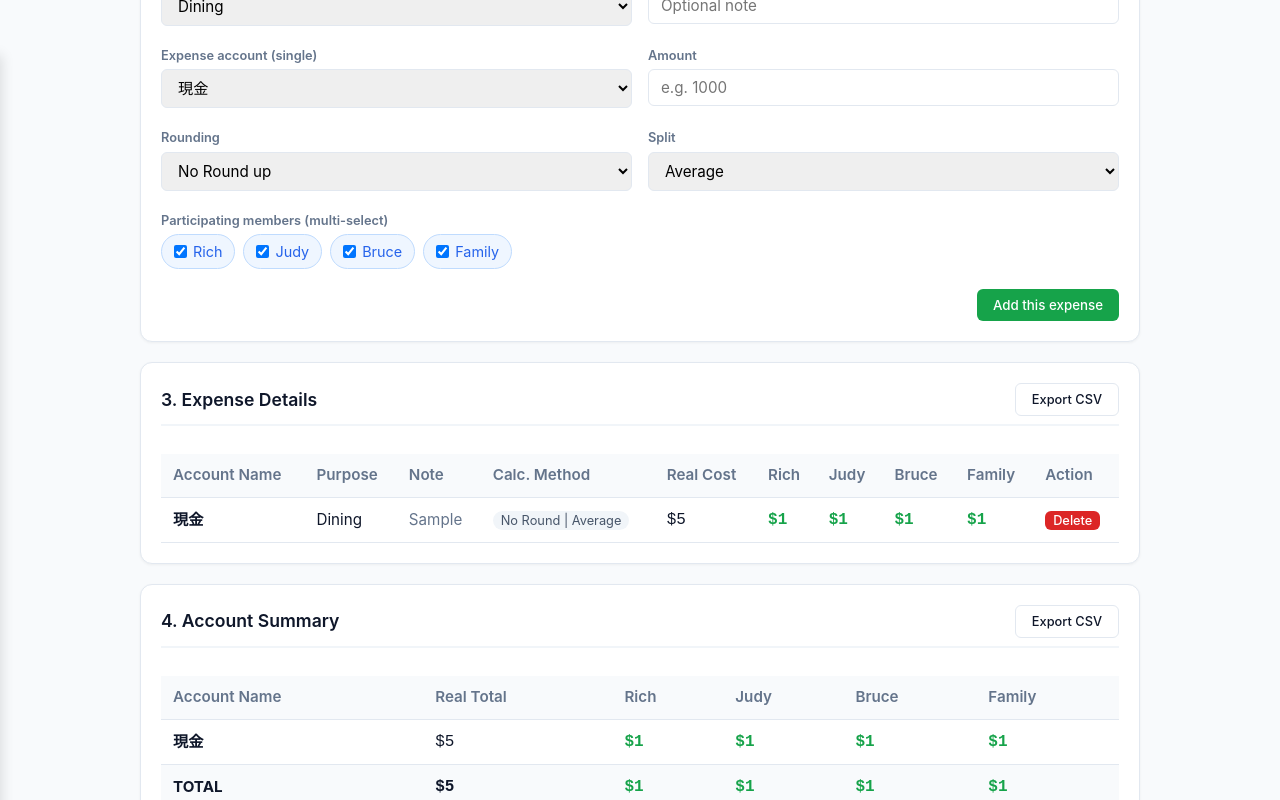
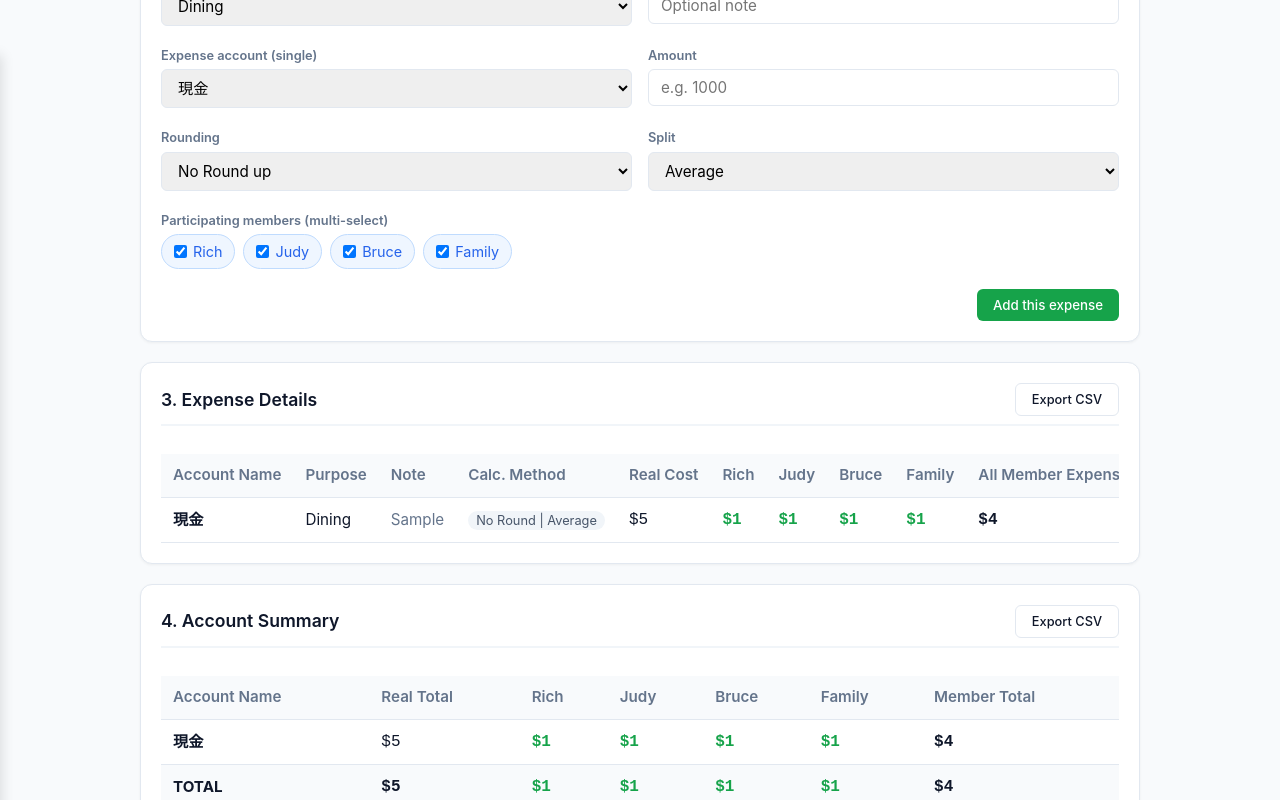
Before and after one commit to rich9438/react-app-deploy, a React (Vite) app: page / in a window 1280 px wide. Both pictures are taken after typing "Sample", "5" into the empty fields and a click on the button "Add this expense". Shown: the part 688-1488 px from the top of the page. Built offline with nearby package versions, Linux system fonts and the light colour scheme.

Commit message:
recap the summary.

```diff
--- a/src/components/family/AccountSummary.tsx
+++ b/src/components/family/AccountSummary.tsx
@@ -47,34 +47,41 @@ export default function AccountSummary({
     return { realTotal, memberTotal };
   }, [expenses, familyMembers, expenseAccounts]);
 
-  const colspan = 2 + familyMembers.length;
+  const colspan = 3 + familyMembers.length;
+
+  const accMembersTotal = (a: string) =>
+    familyMembers.reduce((sum, m) => sum + (agg.memberTotal[a][m] || 0), 0);
 
   // Rows to display (accounts with any activity), plus grand totals.
   const visibleAccounts = expenseAccounts.filter(
     (a) => !(agg.realTotal[a] === 0 && !hasAnyShare(agg.memberTotal[a])),
   );
   let grandReal = 0;
+  let grandMembersTotal = 0;
   const grandMember: Record<string, number> = {};
   familyMembers.forEach((m) => (grandMember[m] = 0));
   visibleAccounts.forEach((a) => {
     grandReal += agg.realTotal[a];
     familyMembers.forEach((m) => (grandMember[m] += agg.memberTotal[a][m] || 0));
+    grandMembersTotal += accMembersTotal(a);
   });
 
   function exportCsv() {
-    const header = [t("thAccName"), t("thRealTotal"), ...familyMembers];
+    const header = [t("thAccName"), t("thRealTotal"), ...familyMembers, t("thMemberTotal")];
     const rows: (string | number)[][] = [header];
     visibleAccounts.forEach((a) => {
       rows.push([
         a,
         agg.realTotal[a],
         ...familyMembers.map((m) => agg.memberTotal[a][m] || 0),
+        accMembersTotal(a),
       ]);
     });
     rows.push([
       t("totalRow"),
       grandReal,
       ...familyMembers.map((m) => grandMember[m]),
+      grandMembersTotal,
     ]);
     downloadCsv("account_summary.csv", rows);
   }
@@ -100,6 +107,7 @@ export default function AccountSummary({
               {familyMembers.map((m) => (
                 <th key={m}>{m}</th>
               ))}
+              <th>{t("thMemberTotal")}</th>
             </tr>
           </thead>
           <tbody>
@@ -132,6 +140,9 @@ export default function AccountSummary({
                         </td>
                       );
                     })}
+                    <td className="amount" style={{ fontWeight: "bold" }}>
+                      ${accMembersTotal(a).toLocaleString()}
+                    </td>
                   </tr>
                 ))}
                 <tr style={{ background: "#f8fafc", fontWeight: "bold" }}>
@@ -142,6 +153,9 @@ export default function AccountSummary({
                       ${grandMember[m].toLocaleString()}
                     </td>
                   ))}
+                  <td className="amount">
+                    ${grandMembersTotal.toLocaleString()}
+                  </td>
                 </tr>
               </>
             )}
--- a/src/components/family/ExpenseTable.tsx
+++ b/src/components/family/ExpenseTable.tsx
@@ -18,7 +18,10 @@ export default function ExpenseTable({
 
   const purposeText = (idx: number) => pack.purposes[idx] ?? "";
   const sorted = [...expenses].sort((a, b) => a.account.localeCompare(b.account));
-  const colspan = 6 + familyMembers.length;
+  const colspan = 7 + familyMembers.length;
+
+  const membersTotal = (e: Expense) =>
+    Object.values(e.shares).reduce((sum, v) => sum + v, 0);
 
   function exportCsv() {
     const header = [
@@ -28,6 +31,7 @@ export default function ExpenseTable({
       t("thCalcMethod"),
       t("thRealCost"),
       ...familyMembers,
+      t("thMemberCost"),
     ];
     const rows: (string | number)[][] = [header];
     sorted.forEach((e) => {
@@ -40,6 +44,7 @@ export default function ExpenseTable({
         ...familyMembers.map((m) =>
           e.shares[m] !== undefined ? e.shares[m] : "",
         ),
+        membersTotal(e),
       ]);
     });
     downloadCsv("expense_details.csv", rows);
@@ -69,6 +74,7 @@ export default function ExpenseTable({
               {familyMembers.map((m) => (
                 <th key={m}>{m}</th>
               ))}
+              <th>{t("thMemberCost")}</th>
               <th>{t("thAction")}</th>
             </tr>
           </thead>
@@ -119,6 +125,9 @@ export default function ExpenseTable({
                       </td>
                     ),
                   )}
+                  <td className="amount" style={{ fontWeight: "bold" }}>
+                    ${membersTotal(e).toLocaleString()}
+                  </td>
                   <td>
                     <button
                       className="btn btn-danger"
--- a/src/i18n.ts
+++ b/src/i18n.ts
@@ -86,7 +86,9 @@ export interface LangPack {
   thNote: string;
   thCalcMethod: string;
   thRealCost: string;
+  thMemberCost: string;
   thRealTotal: string;
+  thMemberTotal: string;
   emptyExpense: string;
   purposes: string[];
   defaultMembers: string[];
@@ -195,7 +197,9 @@ export const i18n: Record<Lang, LangPack> = {
     thNote: "Note",
     thCalcMethod: "Calc. Method",
     thRealCost: "Real Cost",
+    thMemberCost: "All Member Expense",
     thRealTotal: "Real Total",
+    thMemberTotal: "Member Total",
     emptyExpense: "No expenses yet. Add one on the left.",
     purposes: [
       "Dining",
@@ -305,7 +309,9 @@ export const i18n: Record<Lang, LangPack> = {
     thNote: "備註",
     thCalcMethod: "計算方式",
     thRealCost: "真實花費",
+    thMemberCost: "成員總花費",
     thRealTotal: "真實總花費",
+    thMemberTotal: "成員花費總額",
     emptyExpense: "尚無支出紀錄，請於左側新增。",
     purposes: ["餐飲", "交通", "娛樂", "日常用品", "醫療", "旅遊", "其他"],
     defaultMembers: ["Rich", "Judy", "Bruce", "Family"],
```
